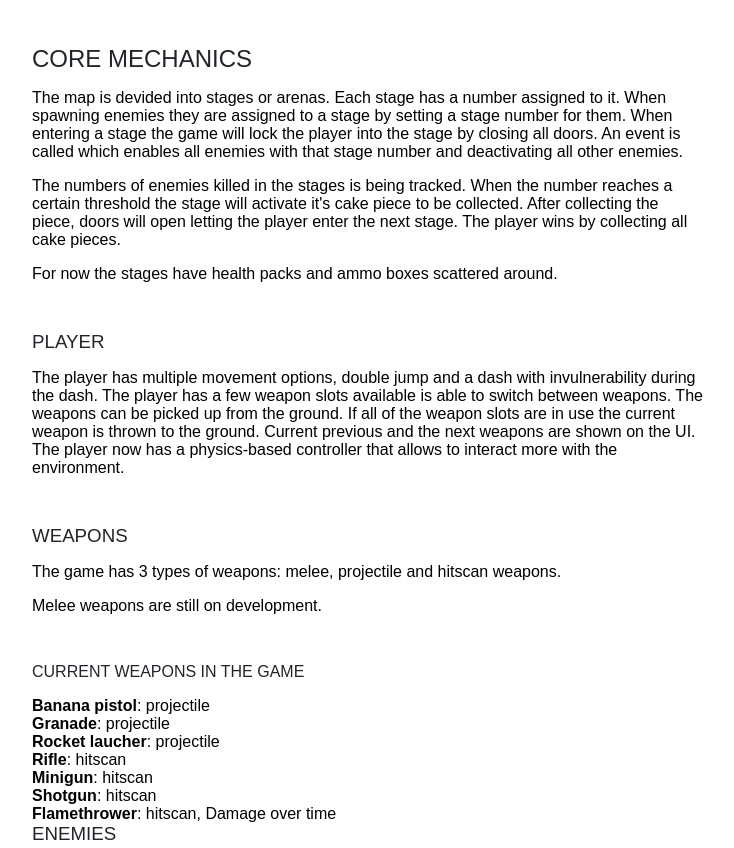
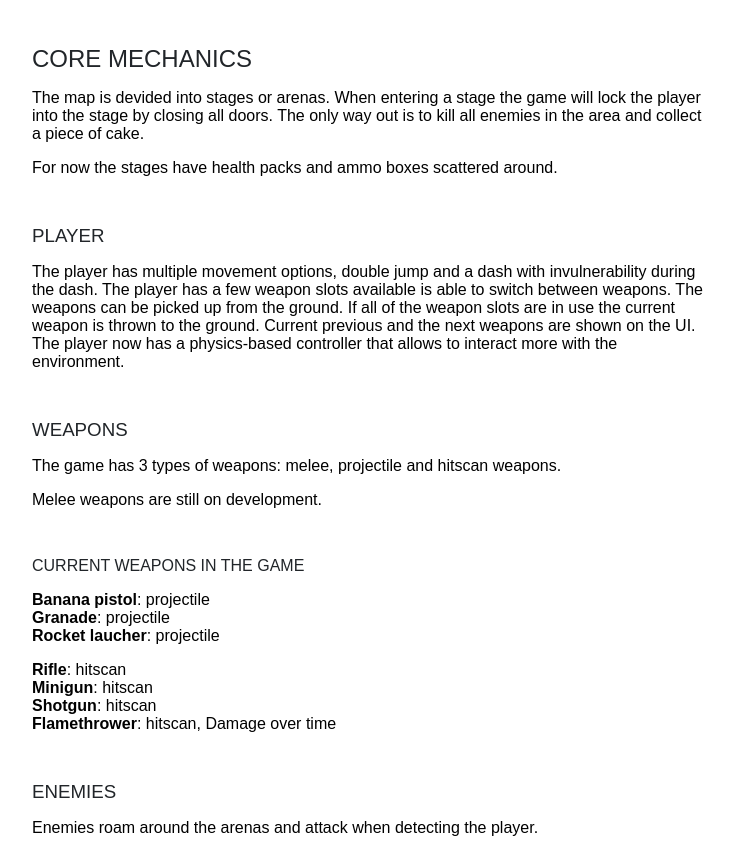
Before and after one commit to Junski1/Junski1.github.io, a plain HTML site: page projects/delusions_and_delicasies.html in a window 1280 px wide. Shown: the part 917-1765 px from the top of the page, without its empty margins (272-1006 px from the left). Drawn offline with Linux system fonts and the light colour scheme.

Commit message:
Update delusions_and_delicasies.html

```diff
--- a/projects/delusions_and_delicasies.html
+++ b/projects/delusions_and_delicasies.html
@@ -118,12 +118,8 @@
 
                         <h1 class="subheading mb1">Core mechanics</h1>
                         <p class="para mb1">
-                            The map is devided into stages or arenas. Each stage has a number assigned to it. When spawning enemies they are assigned to a stage by setting a stage number for them.
-                            When entering a stage the game will lock the player into the stage by closing all doors. An event is called which enables all enemies with that stage number and deactivating all other enemies.
-                        </p>
-                        <p class="para mb1">
-                            The numbers of enemies killed in the stages is being tracked. When the number reaches a certain threshold the stage will activate it's cake piece to be collected.
-                            After collecting the piece, doors will open letting the player enter the next stage. The player wins by collecting all cake pieces.
+                            The map is devided into stages or arenas. When entering a stage the game will lock the player into the stage by closing all doors.
+                            The only way out is to kill all enemies in the area and collect a piece of cake.
                         </p>
                         <p class="para mb3">
                             For now the stages have health packs and ammo boxes scattered around.
@@ -147,11 +143,11 @@
                         <h4 class="subheading mb1">Current weapons in the game</h4>
                         <p class="para"><strong>Banana pistol</strong>: projectile</p>
                         <p class="para"><strong>Granade</strong>: projectile</p>
-                        <p class="para m1"><strong>Rocket laucher</strong>: projectile</p>
+                        <p class="para mb1"><strong>Rocket laucher</strong>: projectile</p>
                         <p class="para"><strong>Rifle</strong>: hitscan</p>
                         <p class="para"><strong>Minigun</strong>: hitscan</p>
                         <p class="para"><strong>Shotgun</strong>: hitscan</p>
-                        <p class="para"><strong>Flamethrower</strong>: hitscan, Damage over time</p>
+                        <p class="para mb3"><strong>Flamethrower</strong>: hitscan, Damage over time</p>
 
                         <h3 class="subheading mb1">Enemies</h3>
                         <p class="para mb1">
```
